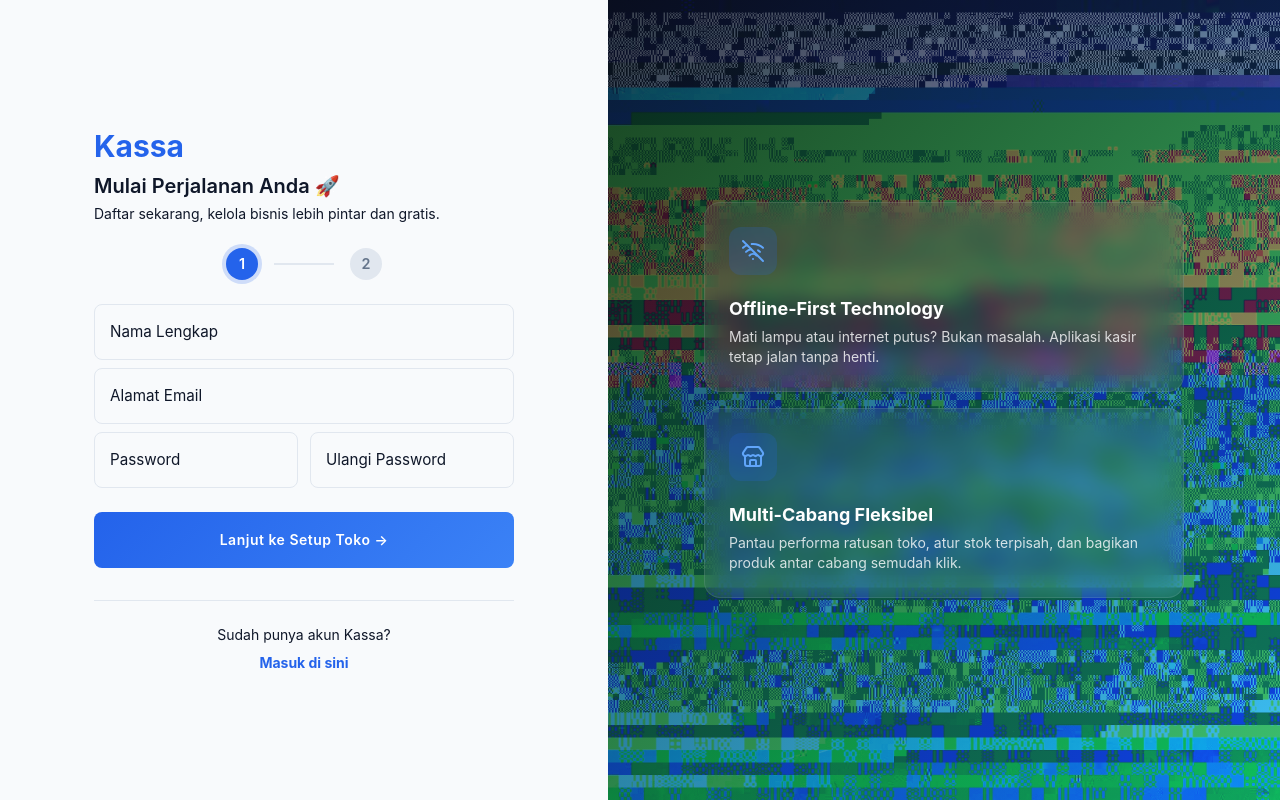
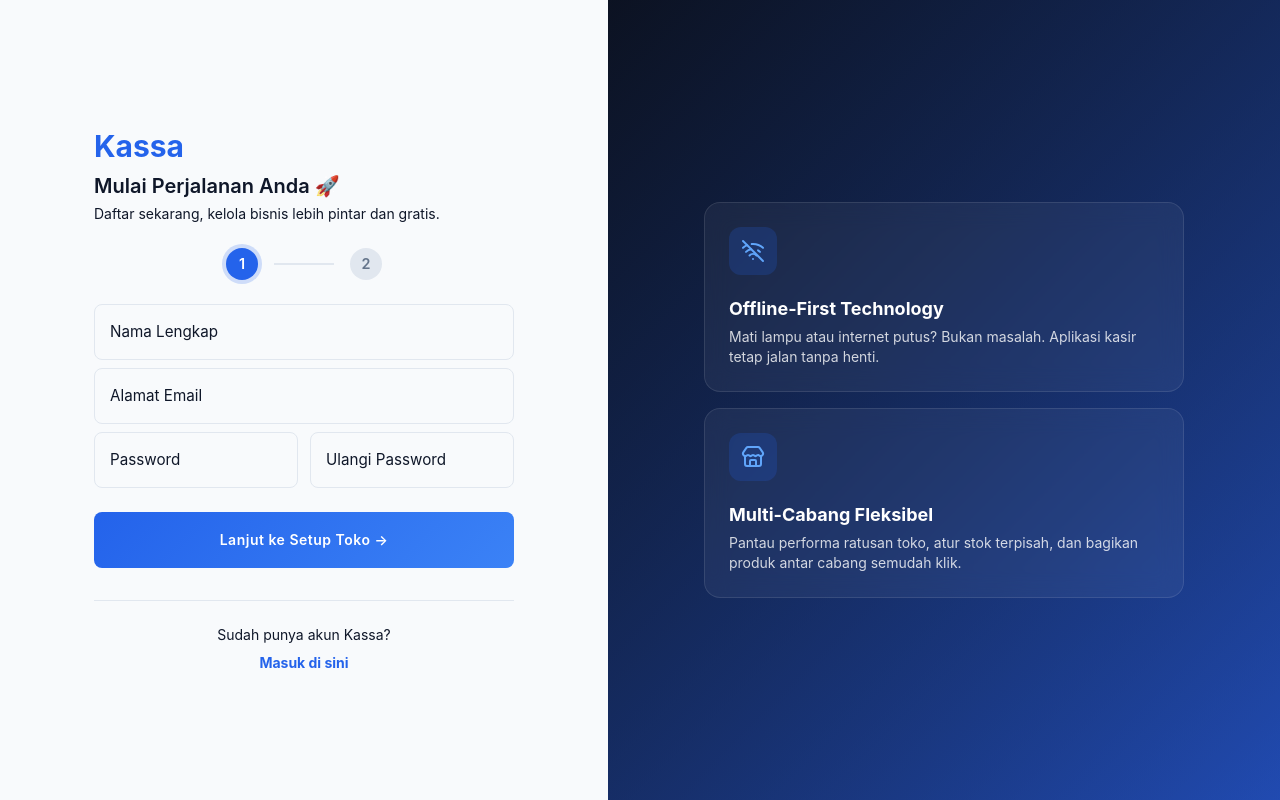
Before and after one commit to yspace89/poskasir, a React (Vite) app: page /register in a window 1280 px wide. Built offline with nearby package versions, Linux system fonts and the light colour scheme.

Commit message:
fix: Login UI background and autofill overlap

```diff
--- a/src/pages/Login.css
+++ b/src/pages/Login.css
@@ -25,10 +25,7 @@
   flex: 1;
   display: none; /* Hide on mobile */
   position: relative;
-  background-image: url('../assets/login-bg.png');
-  background-size: cover;
-  background-position: center;
-  background-color: #0B1120; /* fallback dark elegant blue */
+  background: linear-gradient(135deg, #0f172a 0%, #1e3a8a 100%);
 }
 
 @media (min-width: 768px) {
@@ -116,7 +113,8 @@
 }
 
 .floating-input:focus ~ .floating-label,
-.floating-input:not(:placeholder-shown) ~ .floating-label {
+.floating-input:not(:placeholder-shown) ~ .floating-label,
+.floating-input:-webkit-autofill ~ .floating-label {
   top: 0.8rem;
   font-size: 0.75rem;
   font-weight: 600;
```
